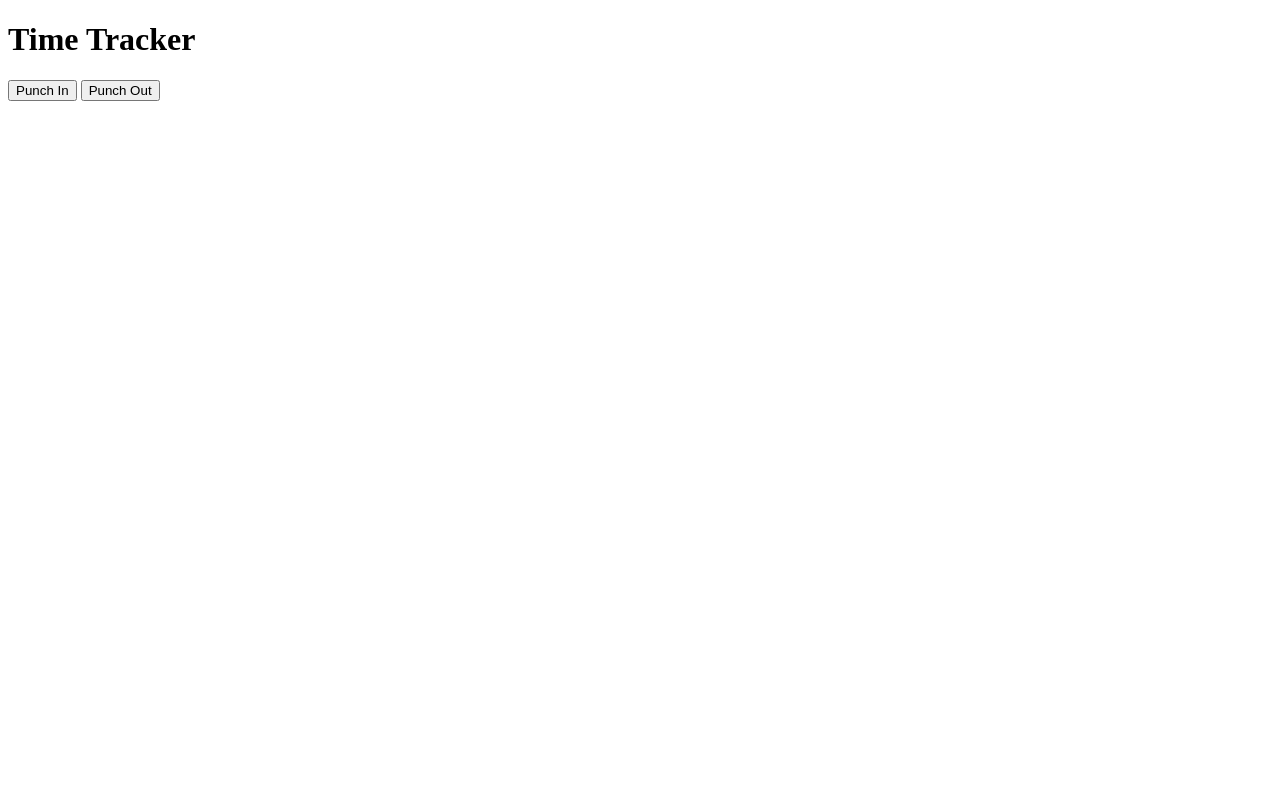
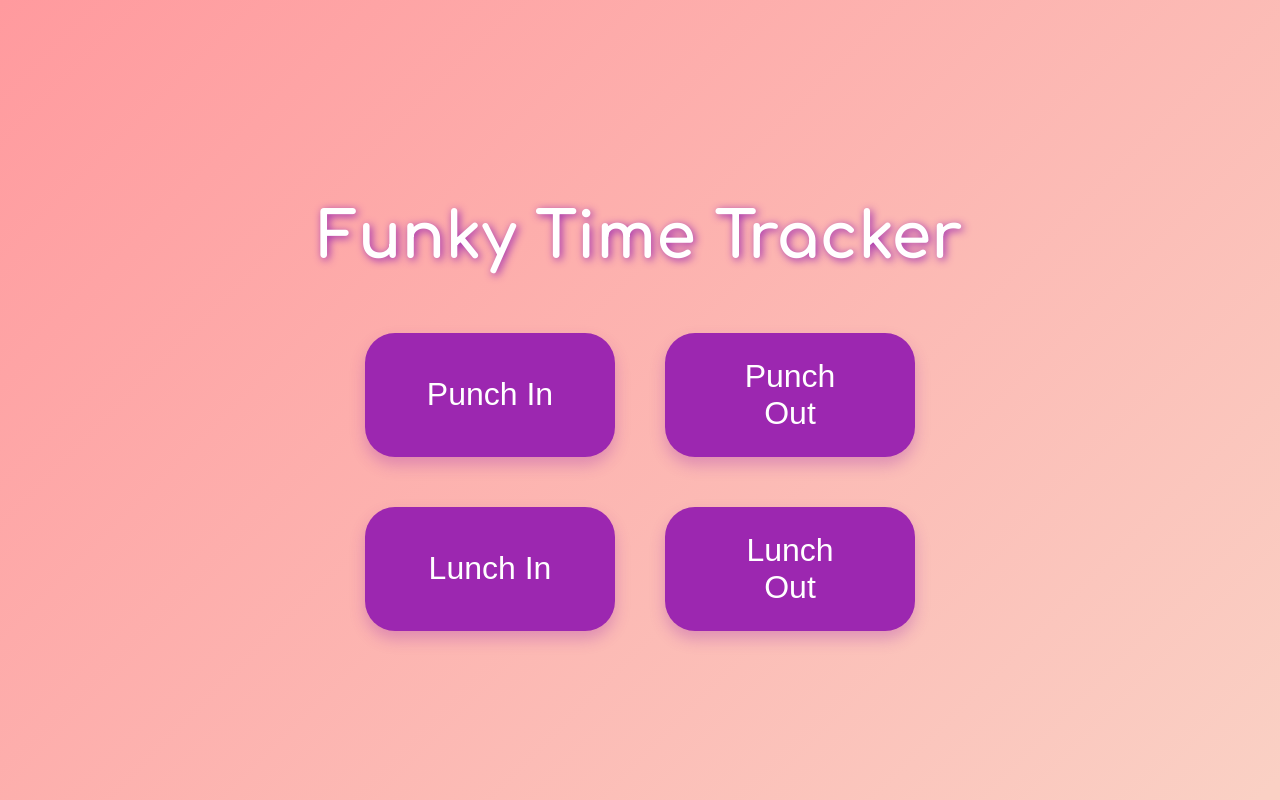
Before and after one commit to H4h4h4ha/My-App-Dev, a website: page public/index.html in a window 1280 px wide. Drawn offline with Linux system fonts and the light colour scheme.

Commit message:
Add files via upload

```diff
--- a/public/index.html
+++ b/public/index.html
@@ -1,11 +1,109 @@
 <!DOCTYPE html>
-<html>
+<html lang="en">
 <head>
-  <title>Time Tracker</title>
+<meta charset="UTF-8" />
+<meta name="viewport" content="width=device-width, initial-scale=1, maximum-scale=1" />
+<title>Funky Time Tracker</title>
+<style>
+  @import url('https://fonts.googleapis.com/css2?family=Comfortaa:wght@400;700&display=swap');
+
+  html, body {
+    height: 100%;
+    margin: 0;
+    font-family: 'Comfortaa', cursive, sans-serif;
+    background: linear-gradient(135deg, #ff9a9e 0%, #fad0c4 99%, #fad0c4 100%);
+    color: #333;
+  }
+
+  body {
+    display: flex;
+    flex-direction: column;
+    justify-content: center;
+    align-items: center;
+    text-align: center;
+    min-height: 100vh;
+    padding: 20px;
+    box-sizing: border-box;
+  }
+
+  h1 {
+    font-size: 4rem;
+    margin-bottom: 50px;
+    color: #fff;
+    text-shadow: 2px 2px 8px #9c27b0;
+  }
+
+  .button-container {
+    display: flex;
+    gap: 30px;
+    flex-wrap: wrap;
+    justify-content: center;
+    width: 100%;
+    max-width: 600px;
+  }
+
+  .btn {
+    background: #9c27b0;
+    border: none;
+    border-radius: 30px;
+    color: white;
+    padding: 25px 60px;
+    font-size: 2rem;
+    margin: 10px;
+    cursor: pointer;
+    box-shadow: 0 8px 15px rgba(156, 39, 176, 0.3);
+    transition: all 0.3s ease;
+    user-select: none;
+    flex: 1 1 200px;
+    max-width: 250px;
+    min-width: 180px;
+  }
+
+  .btn:hover {
+    background: #7b1fa2;
+    box-shadow: 0 15px 20px rgba(123, 31, 162, 0.6);
+    transform: translateY(-3px);
+  }
+
+  .btn:active {
+    background: #6a1b9a;
+    box-shadow: 0 5px 10px rgba(106, 27, 154, 0.7);
+    transform: translateY(1px);
+  }
+
+  /* Soft focus glow */
+  .btn:focus {
+    outline: none;
+    box-shadow: 0 0 12px 4px #e1bee7;
+  }
+
+  /* Responsive font scaling */
+  @media (max-width: 480px) {
+    h1 {
+      font-size: 3rem;
+      margin-bottom: 40px;
+    }
+
+    .btn {
+      font-size: 1.8rem;
+      padding: 20px 40px;
+      max-width: 100%;
+      flex: 1 1 100%;
+    }
+
+    .button-container {
+      gap: 20px;
+    }
+  }
+</style>
 </head>
 <body>
-  <h1>Time Tracker</h1>
-  <button onclick="alert('Punched In!')">Punch In</button>
-  <button onclick="alert('Punched Out!')">Punch Out</button>
+  <h1>Funky Time Tracker</h1>
+  <div class="button-container">
+    <button class="btn" onclick="alert('Punched In!')">Punch In</button>
+    <button class="btn" onclick="alert('Punched Out!')">Punch Out</button>
+    <button class="btn" onclick="alert('Lunch In!')">Lunch In</button>
+    <button class="btn" onclick="alert('Lunch Out!')">Lunch Out</button>
+  </div>
 </body>
 </html>
```
